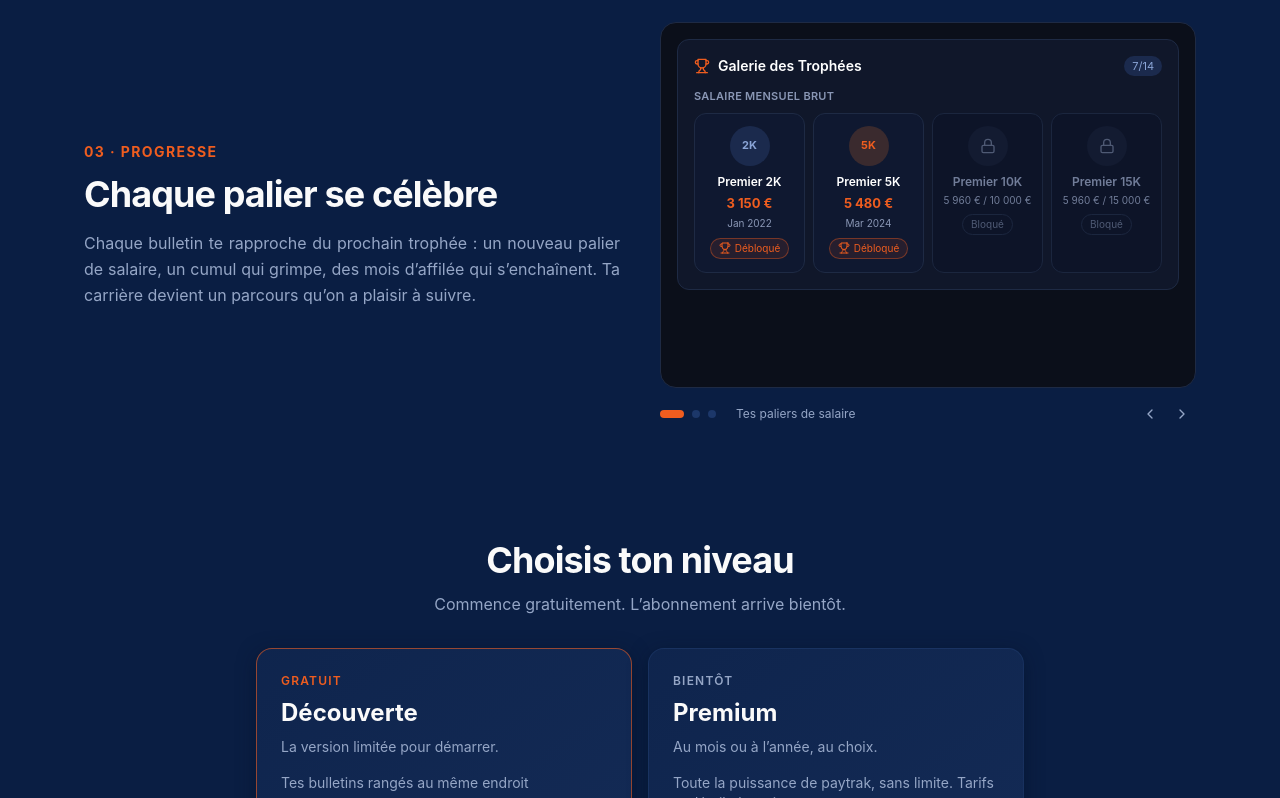
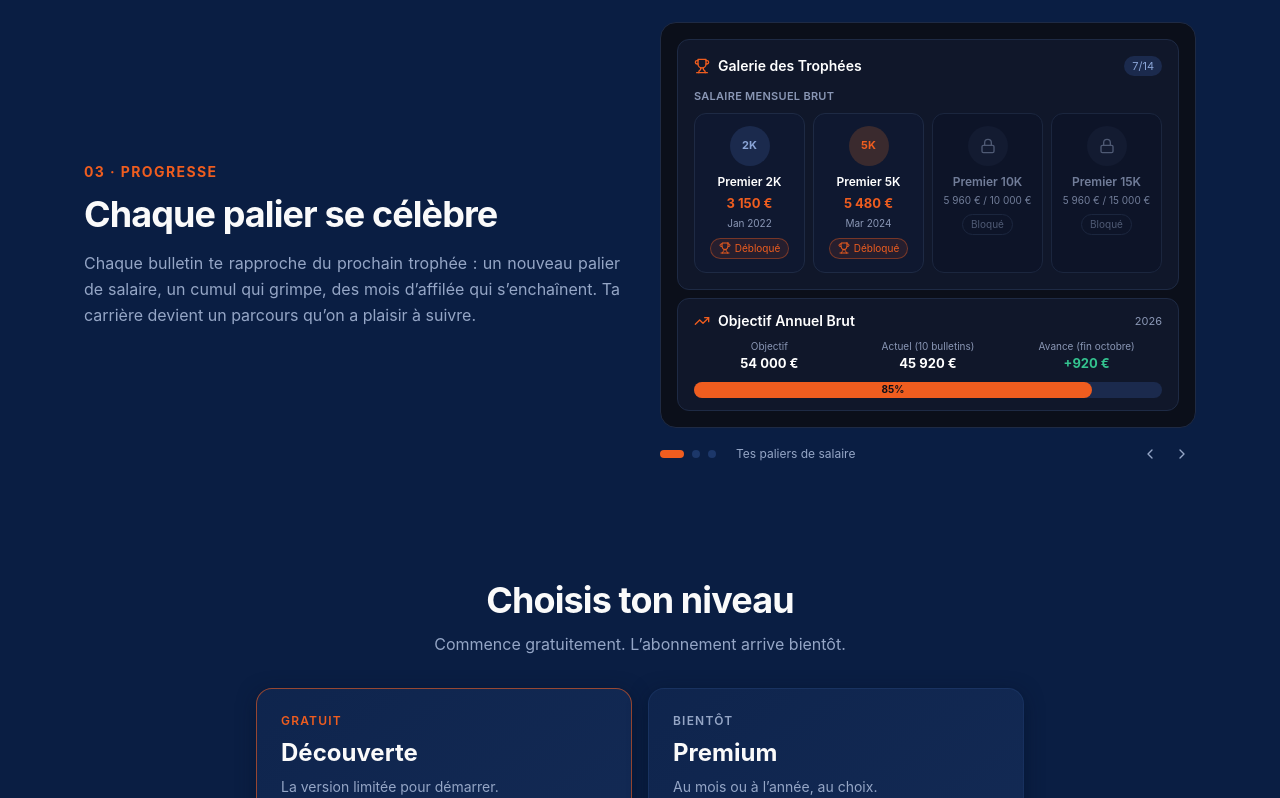
Before and after one commit to baptisterandis-coder/paytrack, a Next.js app: page / in a window 1280 px wide. Shown: the part 1736-2534 px from the top of the page. Built offline with nearby package versions, Linux system fonts and the light colour scheme; no server answers.

Commit message:
accueil : objectif annuel sous la galerie des trophees

```diff
--- a/components/CarrouselProgresse.tsx
+++ b/components/CarrouselProgresse.tsx
@@ -1,7 +1,7 @@
 "use client";
 
 import { useEffect, useState } from "react";
-import { ChevronLeft, ChevronRight, Lock, Trophy } from "lucide-react";
+import { ChevronLeft, ChevronRight, Lock, Trophy, TrendingUp } from "lucide-react";
 
 const FOND = "rounded-2xl border border-[#1e2a44] bg-[#0b0f1a] p-3 sm:p-4";
 const CARTE = "rounded-xl border border-[#1e2a44] bg-[#10172a]";
@@ -83,6 +83,39 @@ function Galerie({ index }: { index: number }) {
   );
 }
 
+function Objectif() {
+  return (
+    <div className={CARTE + " mt-2 px-4 py-3"}>
+      <div className="flex items-center justify-between">
+        <p className="flex items-center gap-2 text-sm font-semibold text-white">
+          <TrendingUp className="w-4 h-4 text-primary" />
+          {"Objectif Annuel Brut"}
+        </p>
+        <span className="text-[11px] text-[#8a97b5]">{"2026"}</span>
+      </div>
+      <div className="mt-2 grid grid-cols-3 gap-2 text-center">
+        <div>
+          <p className="text-[10px] text-[#8a97b5]">{"Objectif"}</p>
+          <p className="text-[13px] font-bold text-white whitespace-nowrap">{"54 000 €"}</p>
+        </div>
+        <div>
+          <p className="text-[10px] text-[#8a97b5]">{"Actuel (10 bulletins)"}</p>
+          <p className="text-[13px] font-bold text-white whitespace-nowrap">{"45 920 €"}</p>
+        </div>
+        <div>
+          <p className="text-[10px] text-[#8a97b5]">{"Avance (fin octobre)"}</p>
+          <p className="text-[13px] font-bold text-[#34c38f] whitespace-nowrap">{"+920 €"}</p>
+        </div>
+      </div>
+      <div className="mt-2 h-4 rounded-full bg-[#1b2a4d]">
+        <div className="h-4 rounded-full bg-primary flex items-center justify-center text-[10px] font-bold text-[#0b0f1a]" style={{ width: "85%" }}>
+          {"85%"}
+        </div>
+      </div>
+    </div>
+  );
+}
+
 const SLIDES = [0, 1, 2];
 
 export function CarrouselProgresse() {
@@ -100,8 +133,9 @@ export function CarrouselProgresse() {
   return (
     <div onMouseEnter={() => setPause(true)} onMouseLeave={() => setPause(false)}>
       <div className={FOND}>
-        <div className="min-h-[332px] lg:h-[332px]">
+        <div className="min-h-[332px]">
           <Galerie index={index} />
+          <Objectif />
         </div>
       </div>
       <div className="mt-3 flex items-center justify-between">
```
